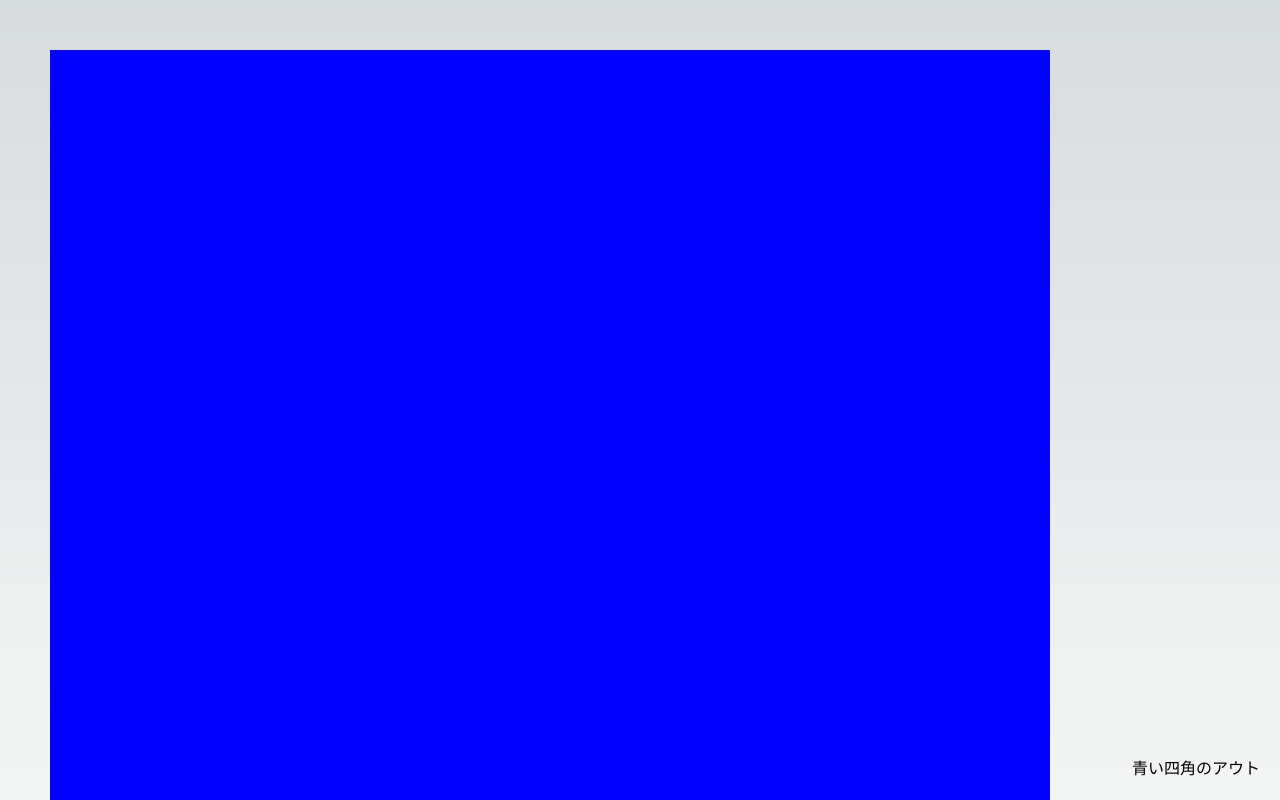
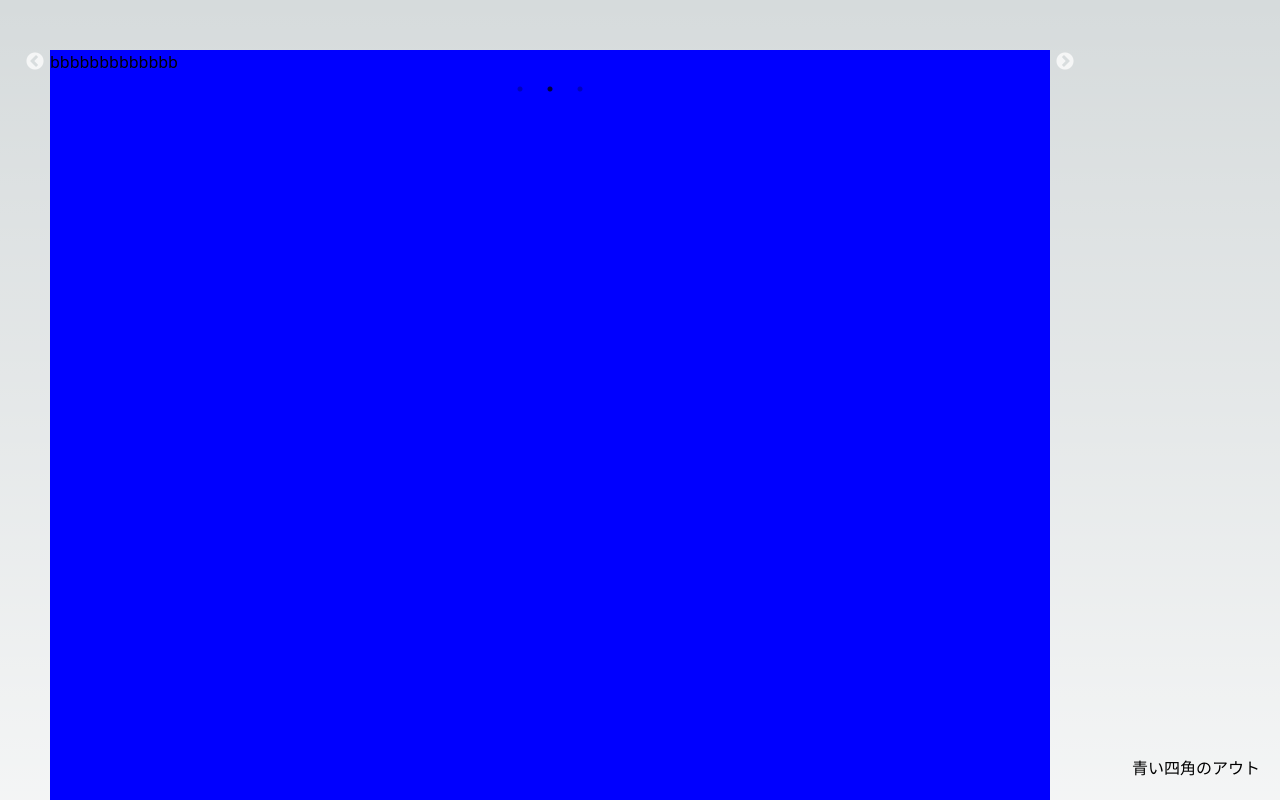
Before and after one commit to minamihiroto/pinch-slide-app, a Next.js app: page / in a window 1280 px wide. Shown: the top 800 px of the page. Built offline with nearby package versions, Linux system fonts and the light colour scheme.

Commit message:
カルーセル設定

```diff
--- a/src/pages/index.tsx
+++ b/src/pages/index.tsx
@@ -1,6 +1,9 @@
 import React, { createRef } from "react";
 import { css, Global } from "@emotion/react";
 import styled from "@emotion/styled";
+import Slider from "react-slick";
+import "slick-carousel/slick/slick.css";
+import "slick-carousel/slick/slick-theme.css";
 
 const ZoomableBox = styled.div`
   width: 1000px;
@@ -9,7 +12,7 @@ const ZoomableBox = styled.div`
   transition: transform 0.3s;
 
   &.zoom-in {
-    transform: scale(2);
+    transform: scale(1.2);
   }
 `;
 
@@ -21,7 +24,7 @@ const ButtonWrapper = styled.div`
 
 const zoomIn = css`
   .zoom-in {
-    transform: scale(2);
+    transform: scale(1.2);
     transition: transform 0.3s;
   }
 `;
@@ -33,16 +36,32 @@ const Home = () => {
     blueBox.current?.classList.toggle("zoom-in");
   };
 
+  const settings = {
+    dots: true,
+    infinite: true,
+    speed: 500,
+    slidesToShow: 1,
+    slidesToScroll: 1,
+    autoplay: true,
+    autoplaySpeed: 3000,
+  };
+
   return (
     <>
       <Global styles={zoomIn} />
-      <ZoomableBox
-        ref={blueBox}
-        style={{ backgroundColor: "blue" }}
-      >
-
+      <ZoomableBox ref={blueBox} style={{ backgroundColor: "blue" }}>
+        <Slider {...settings}>
+          <div>
+            <p>aaaaaaaaaaa</p>
+          </div>
+          <div>
+            <p>bbbbbbbbbbbbb</p>
+          </div>
+          <div>
+            <p>ccccccccccccc</p>
+          </div>
+        </Slider>
       </ZoomableBox>
-
       <ButtonWrapper>
         <button onClick={handleBlueBoxClick}>青い四角のアウト</button>
       </ButtonWrapper>
```
